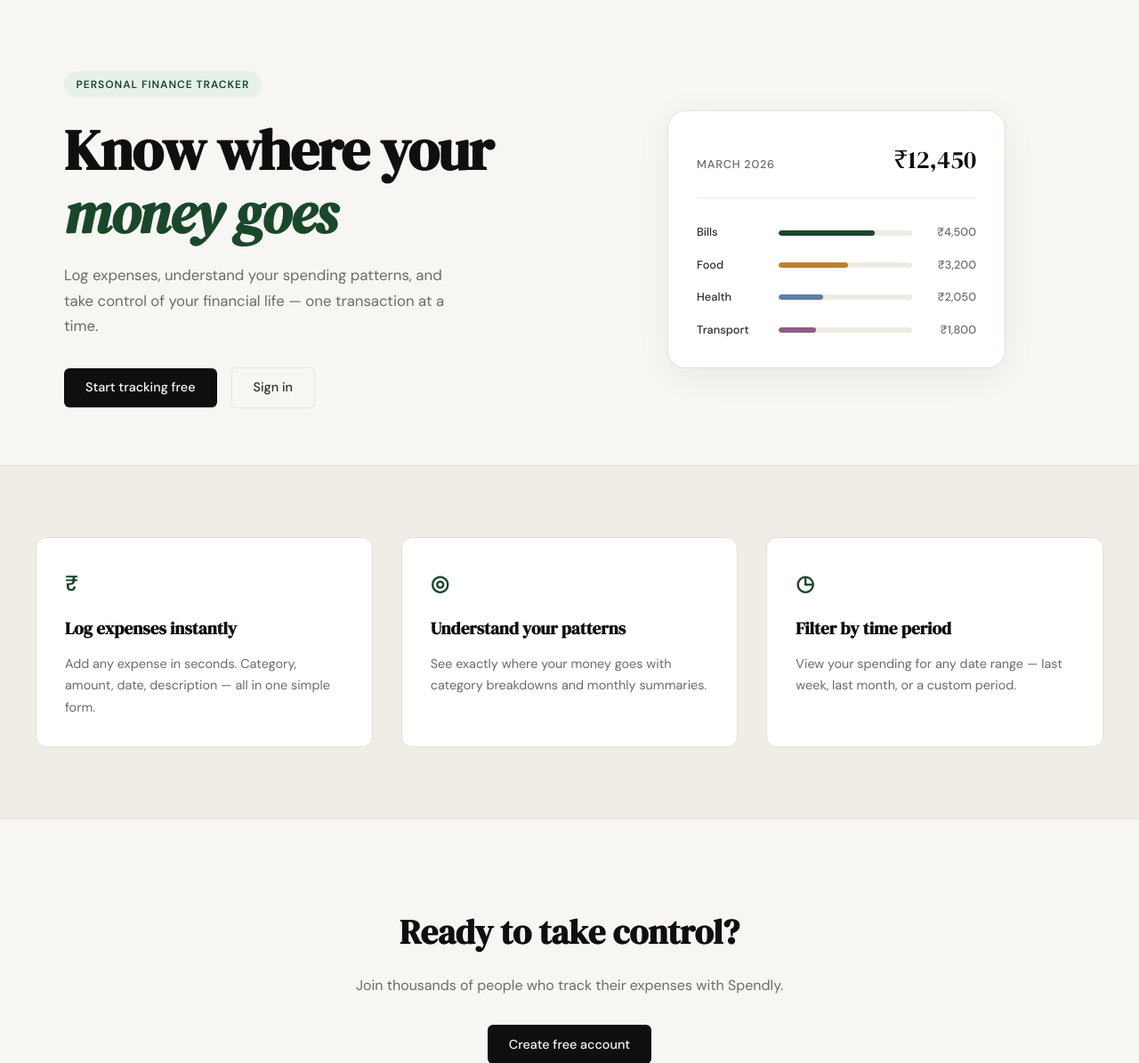
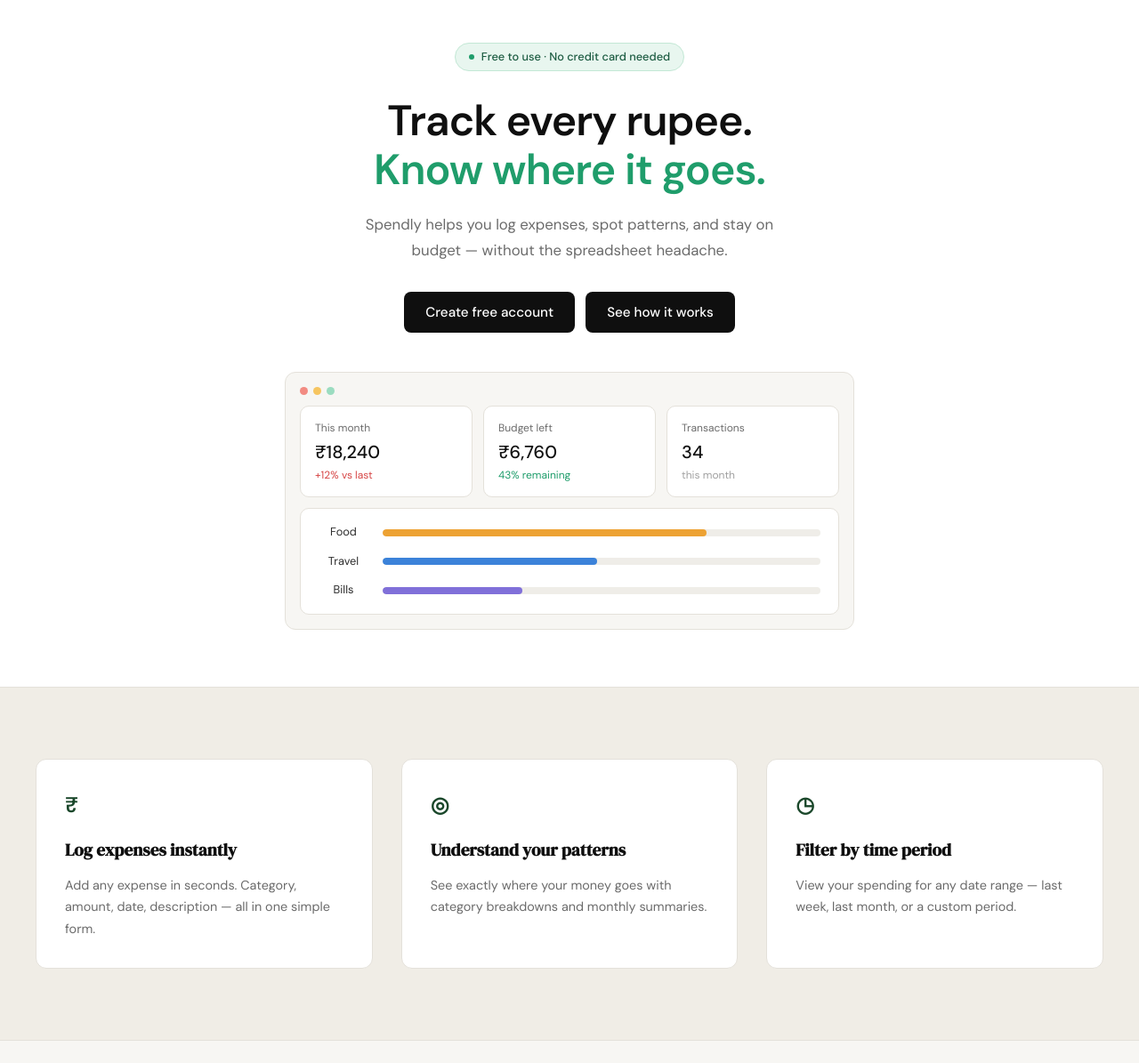
Before and after one commit to msaxena0688/spendly, a Flask app: page / in a window 1280 px wide. Shown: the part 61-1256 px from the top of the page at 89% size. Run offline with Flask 3, Linux system fonts and the light colour scheme.

Commit message:
landing: redesign hero section to match mockup
Co-Authored-By: Claude Opus 5.5 <noreply@anthropic.com>

```diff
--- /dev/null
+++ b/static/css/landing.css
@@ -0,0 +1,185 @@
+/* ------------------------------------------------------------------ */
+/* Landing page — hero section                                         */
+/* ------------------------------------------------------------------ */
+
+.hero-section {
+    background: #ffffff;
+    padding: 3rem 2rem 4rem;
+}
+
+.hero-wrap {
+    max-width: 640px;
+    margin: 0 auto;
+    text-align: center;
+}
+
+.hero-pill {
+    display: inline-flex;
+    align-items: center;
+    gap: 0.5rem;
+    background: #e8f6ef;
+    border: 1px solid #c3e8d5;
+    color: #1d5c42;
+    font-size: 0.8rem;
+    font-weight: 500;
+    padding: 0.3rem 0.9rem;
+    border-radius: 100px;
+    margin-bottom: 1.75rem;
+}
+
+.hero-pill-dot {
+    width: 6px;
+    height: 6px;
+    border-radius: 50%;
+    background: #1f9d6b;
+}
+
+.hero-heading {
+    font-family: var(--font-body);
+    font-weight: 600;
+    font-size: clamp(2.25rem, 6vw, 3rem);
+    line-height: 1.15;
+    letter-spacing: -0.02em;
+    color: var(--ink);
+    margin-bottom: 1.25rem;
+}
+
+.hero-heading-accent { color: #1f9d6b; }
+
+.hero-lead {
+    font-size: 1.05rem;
+    color: var(--ink-muted);
+    line-height: 1.7;
+    max-width: 460px;
+    margin: 0 auto 2rem;
+}
+
+.hero-buttons {
+    display: flex;
+    justify-content: center;
+    gap: 0.75rem;
+    flex-wrap: wrap;
+    margin-bottom: 2.75rem;
+}
+
+.hero-btn {
+    background: var(--ink);
+    color: #ffffff;
+    font-size: 0.95rem;
+    font-weight: 500;
+    padding: 0.7rem 1.5rem;
+    border-radius: 8px;
+    transition: background 0.15s ease;
+}
+
+.hero-btn:hover { background: var(--ink-soft); }
+
+/* Dashboard preview */
+
+.dash-preview {
+    background: var(--paper);
+    border: 1px solid var(--border);
+    border-radius: var(--radius-md);
+    padding: 1rem;
+    text-align: left;
+}
+
+.dash-dots {
+    display: flex;
+    gap: 6px;
+    margin-bottom: 0.75rem;
+}
+
+.dash-dot {
+    width: 9px;
+    height: 9px;
+    border-radius: 50%;
+}
+
+.dash-dot-red    { background: #f28b82; }
+.dash-dot-yellow { background: #f6c560; }
+.dash-dot-green  { background: #9bdcc0; }
+
+.dash-stats {
+    display: grid;
+    grid-template-columns: repeat(3, 1fr);
+    gap: 0.75rem;
+    margin-bottom: 0.75rem;
+}
+
+.dash-stat,
+.dash-bars {
+    background: #ffffff;
+    border: 1px solid var(--border);
+    border-radius: 10px;
+}
+
+.dash-stat {
+    display: flex;
+    flex-direction: column;
+    padding: 0.9rem 1rem;
+}
+
+.dash-stat-label {
+    font-size: 0.75rem;
+    color: var(--ink-muted);
+    margin-bottom: 0.25rem;
+}
+
+.dash-stat-value {
+    font-size: 1.25rem;
+    font-weight: 500;
+    color: var(--ink);
+    line-height: 1.3;
+}
+
+.dash-stat-note {
+    font-size: 0.75rem;
+    color: var(--ink-faint);
+    margin-top: 0.25rem;
+}
+
+.dash-note-up   { color: #d64545; }
+.dash-note-good { color: #1f9d6b; }
+
+.dash-bars {
+    display: flex;
+    flex-direction: column;
+    gap: 0.75rem;
+    padding: 1rem 1.25rem;
+}
+
+.dash-bar-row {
+    display: flex;
+    align-items: center;
+    gap: 1rem;
+}
+
+.dash-bar-label {
+    width: 3.5rem;
+    font-size: 0.8rem;
+    color: var(--ink-soft);
+    text-align: center;
+}
+
+.dash-bar-track {
+    flex: 1;
+    height: 8px;
+    background: #efede8;
+    border-radius: 100px;
+    overflow: hidden;
+}
+
+.dash-bar {
+    height: 100%;
+    border-radius: 100px;
+}
+
+.dash-bar-food   { background: #eda233; }
+.dash-bar-travel { background: #3b82d9; }
+.dash-bar-bills  { background: #8070d9; }
+
+@media (max-width: 600px) {
+    .hero-section { padding: 2.5rem 1rem 3rem; }
+    .dash-stats { grid-template-columns: 1fr; }
+}
--- a/templates/landing.html
+++ b/templates/landing.html
@@ -2,59 +2,72 @@
 
 {% block title %}Spendly — Track Every Rupee{% endblock %}
 
+{% block head %}
+<link rel="stylesheet" href="{{ url_for('static', filename='css/landing.css') }}">
+{% endblock %}
+
 {% block content %}
 
-<section class="hero">
-    <div class="hero-inner">
-        <div class="hero-badge">Personal Finance Tracker</div>
-        <h1 class="hero-title">
-            Know where your<br>
-            <em>money goes</em>
+<section class="hero-section">
+    <div class="hero-wrap">
+        <div class="hero-pill">
+            <span class="hero-pill-dot"></span>
+            Free to use · No credit card needed
+        </div>
+        <h1 class="hero-heading">
+            Track every rupee.<br>
+            <span class="hero-heading-accent">Know where it goes.</span>
         </h1>
-        <p class="hero-subtitle">
-            Log expenses, understand your spending patterns,
-            and take control of your financial life —
-            one transaction at a time.
+        <p class="hero-lead">
+            Spendly helps you log expenses, spot patterns, and stay
+            on budget — without the spreadsheet headache.
         </p>
-        <div class="hero-actions">
-            <a href="{{ url_for('register') }}" class="btn-primary">Start tracking free</a>
-            <a href="{{ url_for('login') }}" class="btn-ghost">Sign in</a>
+        <div class="hero-buttons">
+            <a href="{{ url_for('register') }}" class="hero-btn">Create free account</a>
+            <a href="#" class="hero-btn">See how it works</a>
         </div>
-    </div>
-    <div class="hero-visual">
-        <div class="mock-card">
-            <div class="mock-card-header">
-                <span class="mock-label">March 2026</span>
-                <span class="mock-total">₹12,450</span>
+
+        <div class="dash-preview">
+            <div class="dash-dots">
+                <span class="dash-dot dash-dot-red"></span>
+                <span class="dash-dot dash-dot-yellow"></span>
+                <span class="dash-dot dash-dot-green"></span>
             </div>
-            <div class="mock-bars">
-                <div class="mock-bar-row">
-                    <span class="mock-cat">Bills</span>
-                    <div class="mock-bar-track">
-                        <div class="mock-bar" style="width: 72%"></div>
+            <div class="dash-stats">
+                <div class="dash-stat">
+                    <span class="dash-stat-label">This month</span>
+                    <span class="dash-stat-value">₹18,240</span>
+                    <span class="dash-stat-note dash-note-up">+12% vs last</span>
+                </div>
+                <div class="dash-stat">
+                    <span class="dash-stat-label">Budget left</span>
+                    <span class="dash-stat-value">₹6,760</span>
+                    <span class="dash-stat-note dash-note-good">43% remaining</span>
+                </div>
+                <div class="dash-stat">
+                    <span class="dash-stat-label">Transactions</span>
+                    <span class="dash-stat-value">34</span>
+                    <span class="dash-stat-note">this month</span>
+                </div>
+            </div>
+            <div class="dash-bars">
+                <div class="dash-bar-row">
+                    <span class="dash-bar-label">Food</span>
+                    <div class="dash-bar-track">
+                        <div class="dash-bar dash-bar-food" style="width: 74%"></div>
                     </div>
-                    <span class="mock-amt">₹4,500</span>
                 </div>
-                <div class="mock-bar-row">
-                    <span class="mock-cat">Food</span>
-                    <div class="mock-bar-track">
-                        <div class="mock-bar mock-bar-2" style="width: 52%"></div>
+                <div class="dash-bar-row">
+                    <span class="dash-bar-label">Travel</span>
+                    <div class="dash-bar-track">
+                        <div class="dash-bar dash-bar-travel" style="width: 49%"></div>
                     </div>
-                    <span class="mock-amt">₹3,200</span>
                 </div>
-                <div class="mock-bar-row">
-                    <span class="mock-cat">Health</span>
-                    <div class="mock-bar-track">
-                        <div class="mock-bar mock-bar-3" style="width: 33%"></div>
+                <div class="dash-bar-row">
+                    <span class="dash-bar-label">Bills</span>
+                    <div class="dash-bar-track">
+                        <div class="dash-bar dash-bar-bills" style="width: 32%"></div>
                     </div>
-                    <span class="mock-amt">₹2,050</span>
-                </div>
-                <div class="mock-bar-row">
-                    <span class="mock-cat">Transport</span>
-                    <div class="mock-bar-track">
-                        <div class="mock-bar mock-bar-4" style="width: 28%"></div>
-                    </div>
-                    <span class="mock-amt">₹1,800</span>
                 </div>
             </div>
         </div>
```
